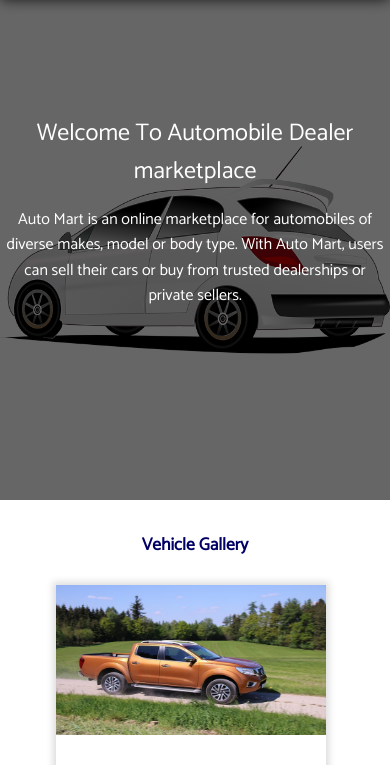
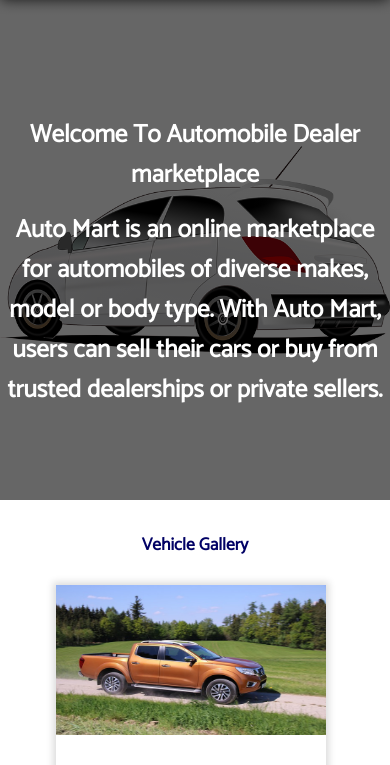
Before and after one commit to marusoft/Auto-Mart, a plain HTML site: page UI/index.html in a window 390 px wide. Shown: the part 68-833 px from the top of the page. Drawn offline with Linux system fonts and the light colour scheme.

Commit message:
add color and font-weight to media query for screen size of max-width:768px

```diff
--- a/UI/css/style.css
+++ b/UI/css/style.css
@@ -93,9 +93,10 @@
 
 /* SECTION */
 h1,
-h2,
 p {
   color: #ffffff;
+  font-size: 22px;
+  font-weight: 800;
 }
 h2 {
   font-size: 1.09em;
@@ -168,6 +169,12 @@
   body {
     overflow: initial;
   }
+  h1,
+  p {
+    text-align: center;
+    font-size: 25px;
+    font-weight: 900;
+  }
 
   #footer p {
     margin-bottom: 35px;
```
